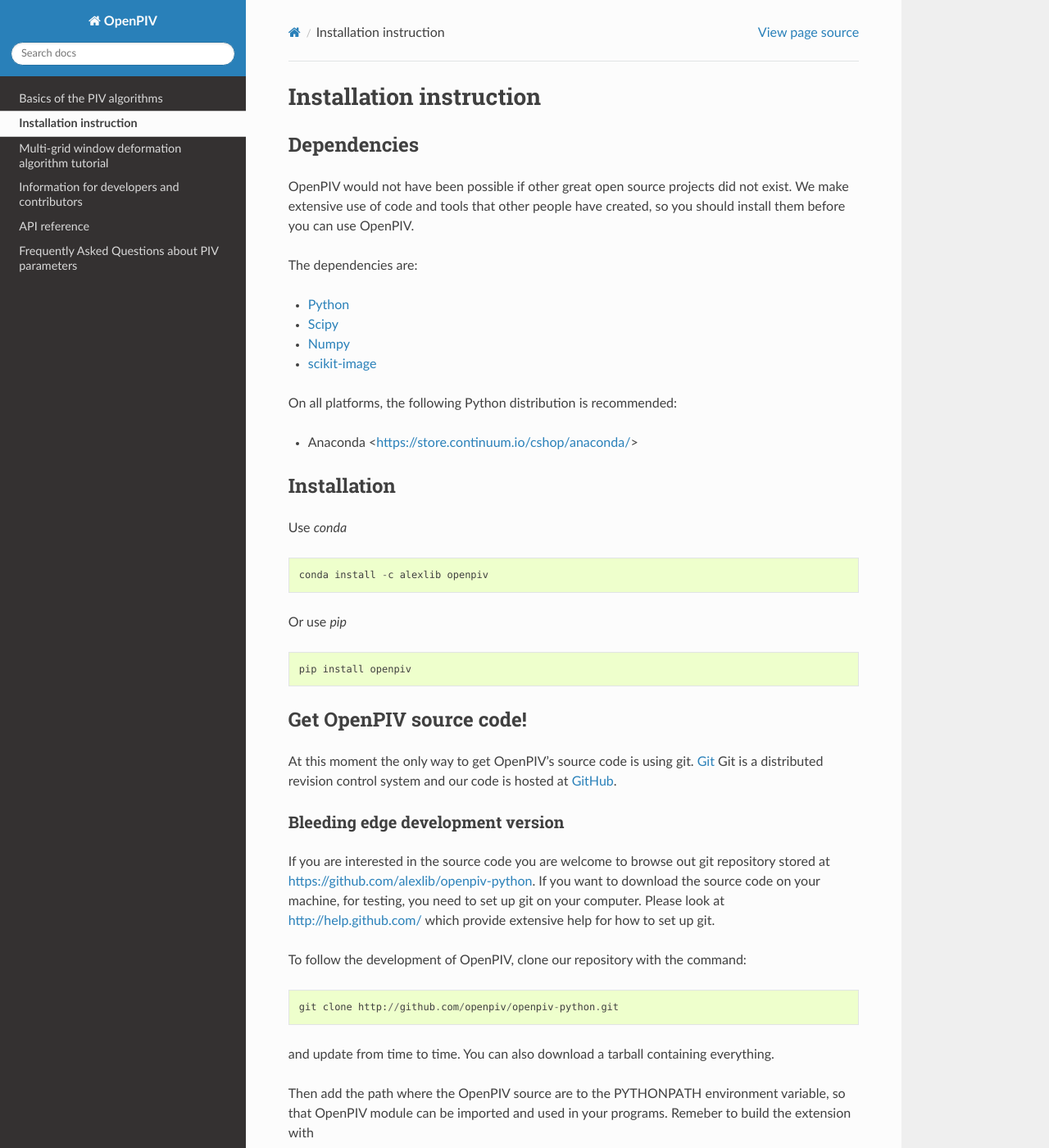
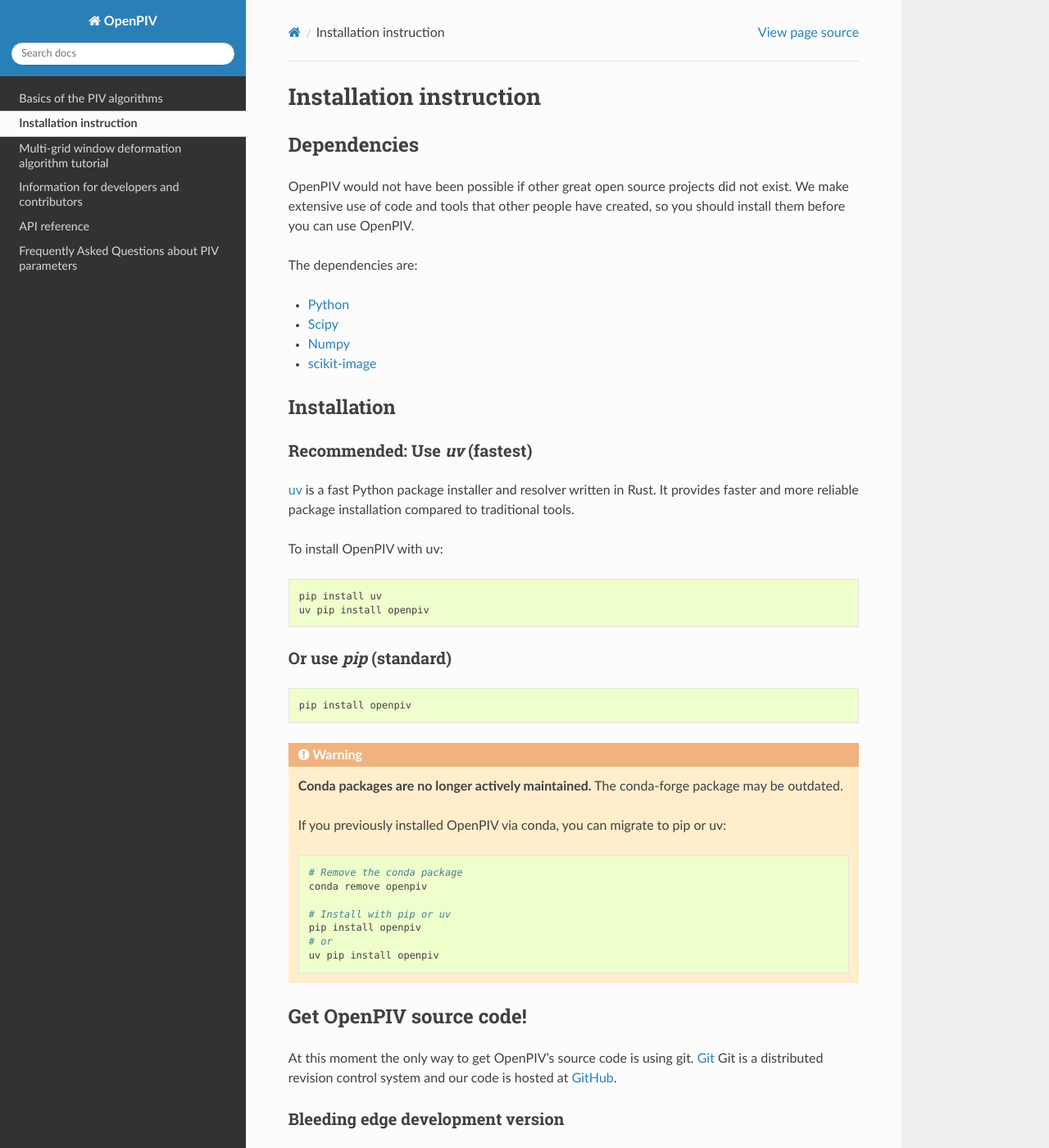
Before and after one commit to OpenPIV/openpiv-python, a Sphinx documentation site: the page built from openpiv/docs/src/installation_instruction.rst, in a window 1280 px wide and 1400 px high. Shown: the whole window at 82% size. Built offline with Sphinx 7.4.7 and the Read the Docs theme 3.1.0, drawn with Linux system fonts in a browser that asks for light colours; pages that are not in the unit, such as notebooks, are missing from menus.

Commit message:
Remove conda/anaconda installation instructions and add uv as recommended method
Co-authored-by: alexlib <747110+alexlib@users.noreply.github.com>

```diff
--- a/openpiv/docs/src/installation_instruction.rst
+++ b/openpiv/docs/src/installation_instruction.rst
@@ -21,21 +21,40 @@ The dependencies are:
 * `Numpy <http://www.scipy.org/>`_
 * `scikit-image <http://scikit-image.org/>`_
 
-On all platforms, the following Python distribution is recommended:
-
-* Anaconda <https://store.continuum.io/cshop/anaconda/>
-
 
 Installation
 ============
 
-Use `conda` ::
+Recommended: Use `uv` (fastest)
+^^^^^^^^^^^^^^^^^^^^^^^^^^^^^^^^
 
-    conda install -c alexlib openpiv
+`uv <https://github.com/astral-sh/uv>`_ is a fast Python package installer and resolver written in Rust.
+It provides faster and more reliable package installation compared to traditional tools.
 
-Or use `pip` ::
+To install OpenPIV with uv::
+
+    pip install uv
+    uv pip install openpiv
+
+Or use `pip` (standard)
+^^^^^^^^^^^^^^^^^^^^^^^^
+
+::
 
     pip install openpiv
+
+.. warning::
+    **Conda packages are no longer actively maintained.** The conda-forge package may be outdated.
+
+    If you previously installed OpenPIV via conda, you can migrate to pip or uv::
+
+        # Remove the conda package
+        conda remove openpiv
+
+        # Install with pip or uv
+        pip install openpiv
+        # or
+        uv pip install openpiv
 
 Get OpenPIV source code!
 ========================
```
Also changed, not shown: README.md (+24 -7 lines).
